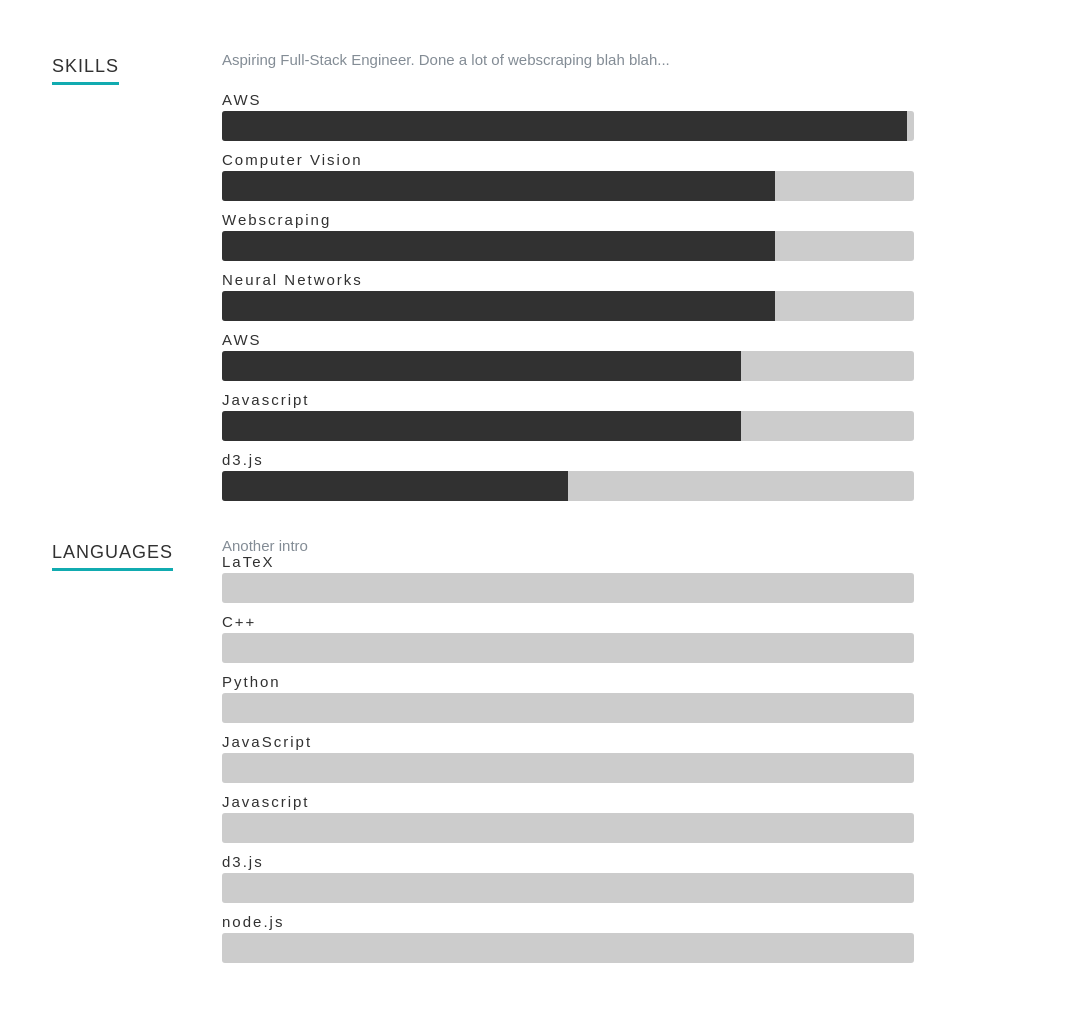
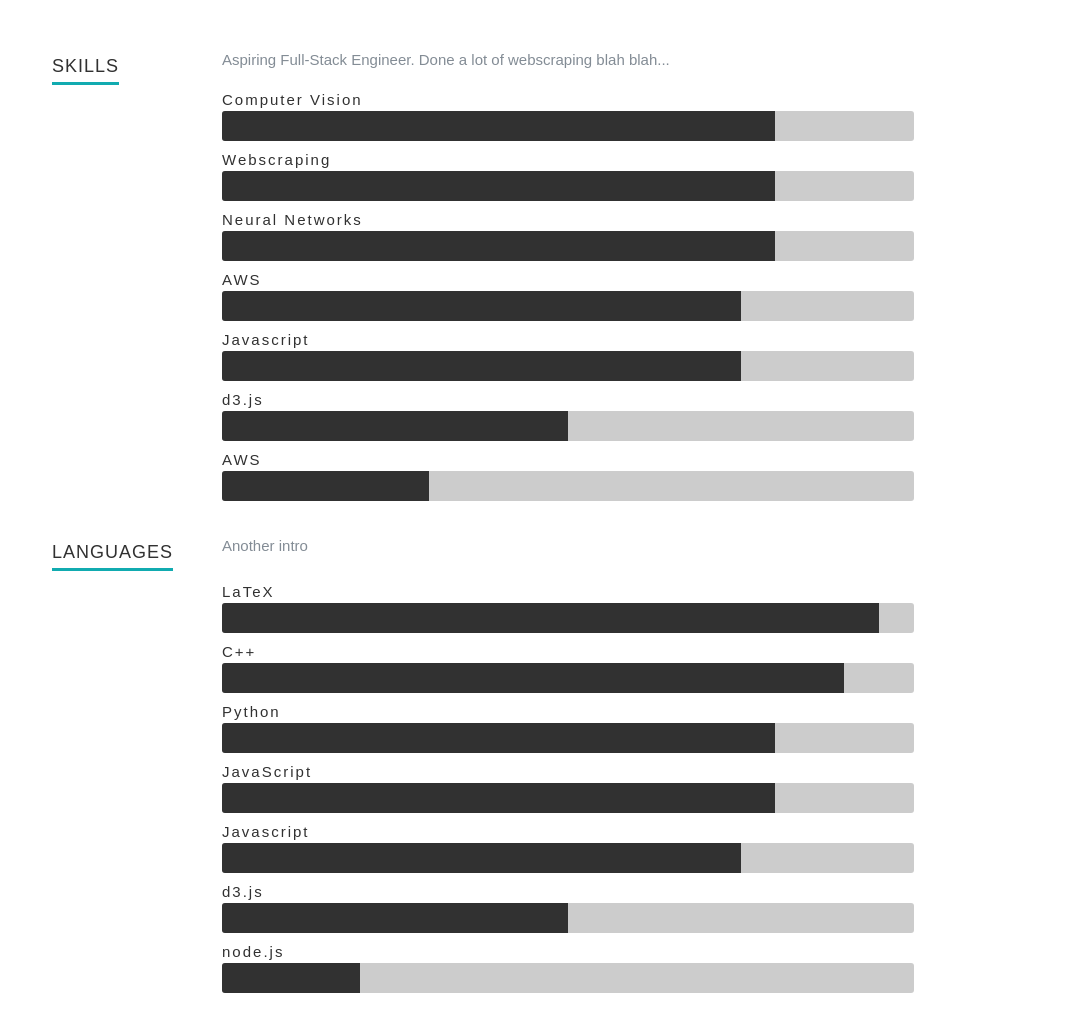
Before and after one commit to JaySwansonCE/JaySwansonCE.github.io, a Gatsby site: page / in a window 1280 px wide. Shown: the part 3625-4651 px from the top of the page, without its empty margins (98-1181 px from the left). Built offline with nearby package versions, Linux system fonts and the light colour scheme; Gatsby itself is replaced by a stand-in of ours; a web font is replaced by a local one.

Commit message:
fixed languages bars and skills and languages unique keys

```diff
--- a/src/components/skills/index.js
+++ b/src/components/skills/index.js
@@ -8,15 +8,13 @@ const Skills = () => (
         <span>Skills</span>
       </h1>
     </div>
-
     <div className="ten columns main-col">
       {intro}
-
       <div className="bars">
         <ul className="skills">
         {/* below will now sort lists by skill level instead of just by order entered */}
           {skills.sort((a, b) => b.value - a.value).map(skill => (
-            <li key={skill.name}>
+            <li key={skill.id}>
               <span
                 className="bar-expand"
                 style={{ width: skill.value + '%' }}
@@ -28,7 +26,6 @@ const Skills = () => (
       </div>
     </div>
 
-    {/* <div className="row skill"> */}
     <div className="two columns header-col">
        <h1>
          <span>Languages</span>
@@ -36,17 +33,21 @@ const Skills = () => (
      </div>
 
      <div className="ten columns main-col">
+       <div>
        {intro2}
+       </div>
+       <br>
+       </br>
 
        <div className="bars">
          <ul className="languages">
          {/* below will now sort lists by skill level instead of just by order entered */}
          {languages.sort((a, b) => b.value - a.value).map(language => (
-            <li key={language.name}>
-              {/* <span
+            <li key={language.id}>
+              <span
                 className="bar-expand"
                 style={{ width: language.value + '%' }}
-              /> */}
+              />
               <em>{language.name}</em>
             </li>
           ))}
@@ -55,6 +56,41 @@ const Skills = () => (
     </div>
 </div>
 
+
+
 )
 
+
+
+
+//     <div className='row skill'>
+//     {/* <div className="row skill"> */}
+//     <div className="two columns header-col">
+//       <h1>
+//         <span>Languages</span>
+//       </h1>
+//     </div>
+
+//     <div className="ten columns main-col">
+//       {intro2}
+
+//       <div className="bars">
+//         <ul className="languages">
+//         {/* below will now sort lists by skill level instead of just by order entered */}
+//         {languages.sort((a, b) => b.value - a.value).map(language => (
+//             <li key={language.name}>
+//               <span
+//                 className="bar-expand"
+//                 style={{ width: language.value + '%' }}
+//               />
+//               <em>{language.name}</em>
+//             </li>
+//           ))}
+//         </ul>
+//       </div>
+//     </div>
+//   </div>
+//   ]
+// )
+
 export default Skills
--- a/src/components/skills/text.js
+++ b/src/components/skills/text.js
@@ -1,30 +1,37 @@
 export const skills = [
   {
+    id: 1,
     name: 'AWS',
-    value: 99,
+    value: 30,
   },
   {
+    id: 2,
     name: 'Computer Vision',
     value: 80,
   },
   {
+    id: 3,
     name: 'Webscraping',
     value: 80,
   },
   {
+    id: 4,
     name: 'Neural Networks',
     value: 80,
   },
   {
+    id: 5,
     name: 'AWS',
     value: 75,
   },
   ,
   {
+    id: 6,
     name: 'Javascript',
     value: 75,
   },
   {
+    id: 7,
     name: 'd3.js',
     value: 50,
   },
@@ -32,31 +39,38 @@ export const skills = [
 
 export const languages = [
   {
+    id: 1,
     name: 'LaTeX',
     value: 95,
   },
   {
+    id: 2,
     name: 'C++',
     value: 90,
   },
   {
+    id: 3,
     name: 'Python',
     value: 80,
   },
   {
+    id: 4,
     name: 'JavaScript',
     value: 80,
   },
   {
+    id: 5,
     name: 'node.js',
     value: 20,
   },
   ,
   {
+    id: 6,
     name: 'Javascript',
     value: 75,
   },
   {
+    id: 7,
     name: 'd3.js',
     value: 50,
   },
```
Lines whose indentation alone changed are shown as unchanged.
